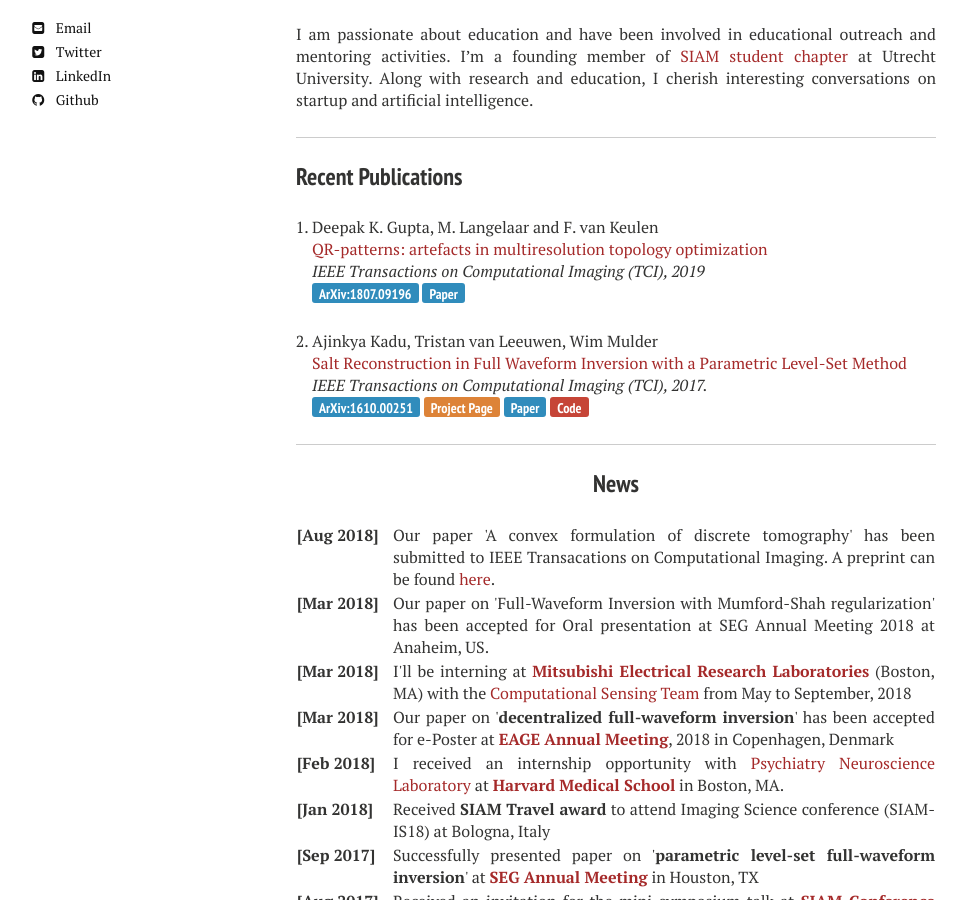
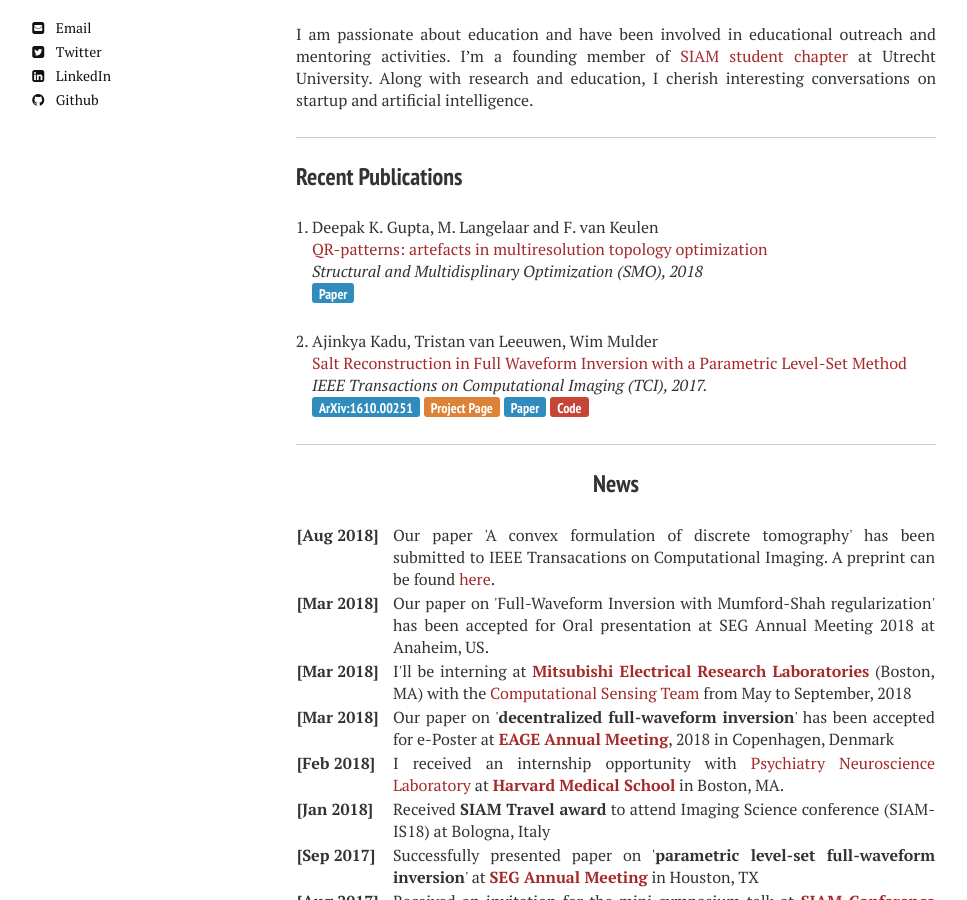
Before and after one commit to dkgupta90/dkgupta90.github.io, a Jekyll site: the page built from index.md, in a window 1280 px wide and 900 px high, scrolled down 373 px. Shown: the whole window, without its empty margins (24-991 px from the left). Built offline with Jekyll 4.4.1, drawn with Linux system fonts in a browser that asks for light colours; nearby versions of some CDN libraries.

Commit message:
bio updated17

```diff
--- a/index.md
+++ b/index.md
@@ -16,9 +16,8 @@ I am passionate about education and have been involved in educational outreach a
 ### Recent Publications
 1. Deepak K. Gupta, M. Langelaar and F. van Keulen
 [QR-patterns: artefacts in multiresolution topology optimization](https://link.springer.com/article/10.1007/s00158-018-2048-6)
-*IEEE Transactions on Computational Imaging (TCI), 2019*
-[<button type="button" class="btn btn-info">ArXiv:1807.09196</button>](https://arxiv.org/abs/1807.09196)
-[<button type="button" class="btn btn-info">Paper</button>](/reports/discreteTomo_paper.pdf){:target="_blank"}
+*Structural and Multidisplinary Optimization (SMO), 2018*
+[<button type="button" class="btn btn-info">Paper</button>](https://link.springer.com/content/pdf/10.1007%2Fs00158-018-2048-6.pdf){:target="_blank"}
 
 1. Ajinkya Kadu, Tristan van Leeuwen, Wim Mulder
 [Salt Reconstruction in Full Waveform Inversion with a Parametric Level-Set Method](http://ieeexplore.ieee.org/document/7784771/)
```
